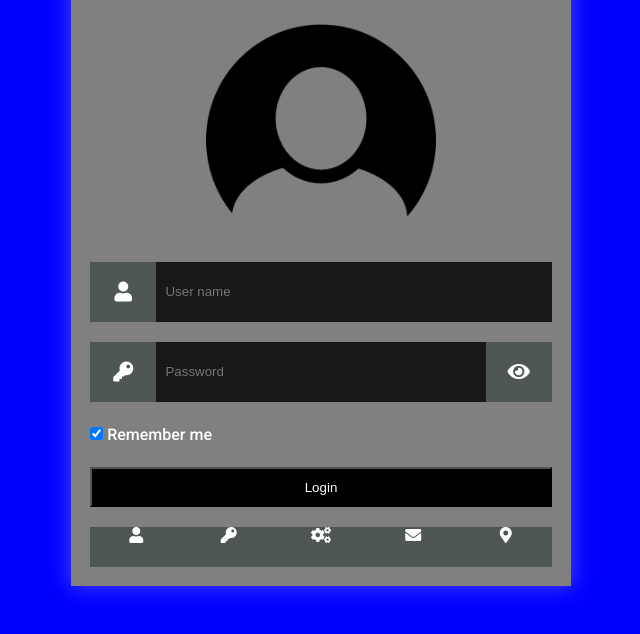
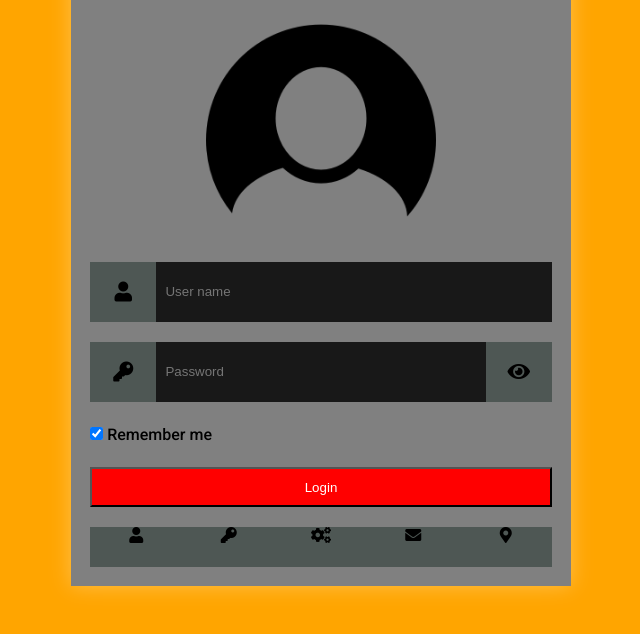
Before and after one commit to IsaiasGutierrezCruz/TodoScript, a plain HTML site: page index.html in a window 1280 px wide. Shown: the part 122-756 px from the top of the page, without its empty margins (319-959 px from the left). Drawn offline with Linux system fonts and the light colour scheme.

Commit message:
Changes in local

```diff
--- a/index.css
+++ b/index.css
@@ -6,8 +6,8 @@
 }
 
 body{
-    background-color: blue;
-    color: white;
+    background-color: orange;
+    color: black;
     font-family: 'Roboto', sans-serif;
     line-height: 1.6;
     padding: 3em 1.5em;
@@ -15,7 +15,7 @@ body{
 
 button{
     width: 100%;
-    background: black;
+    background: red;
     color: #ffffff;
     height: 3em;
     margin: 1.5em 0;
```
